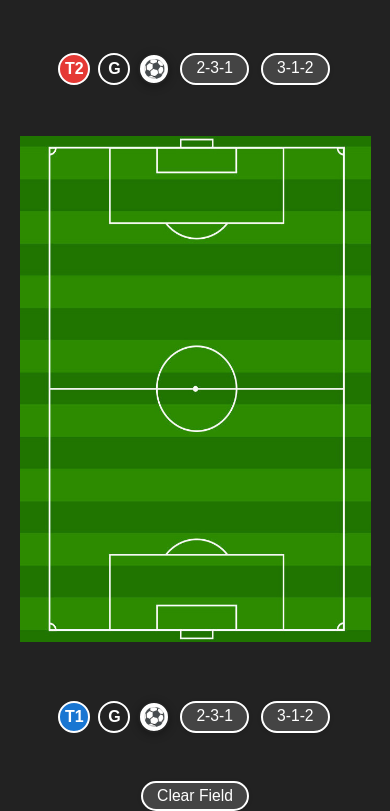
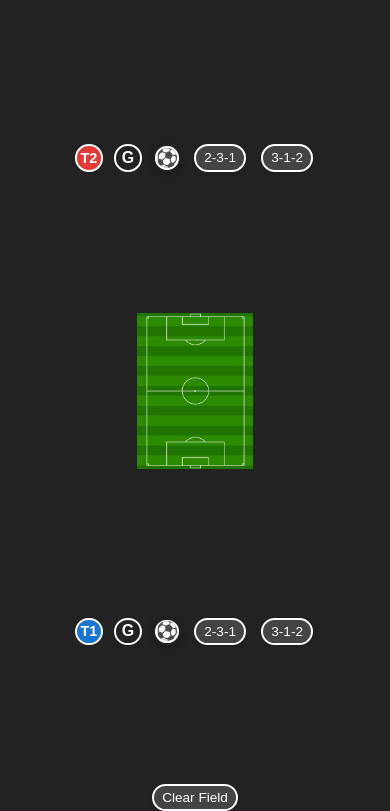
Before and after one commit to soborskyi/soccer-tactic-board, a plain HTML site: page index.html in a window 390 px wide. Shown: the part 33-844 px from the top of the page. Drawn offline with Linux system fonts and the light colour scheme.

Commit message:
Add files via upload

```diff
--- a/index.html
+++ b/index.html
@@ -6,6 +6,15 @@
   <title>Soccer Tactic Board</title>
   <style>
     /* --- General Layout --- */
+    html, body {
+      height: 100vh;
+      width: 100vw;
+      min-height: 100vh;
+      min-width: 100vw;
+      overflow: hidden;
+      margin: 0;
+      padding: 0;
+    }
     body {
       font-family: Arial, sans-serif;
       background: #222;
@@ -17,14 +26,18 @@
       min-height: 100vh;
       height: 100vh;
       box-sizing: border-box;
+      overflow: hidden;
     }
     .main-layout {
       display: flex;
       flex-direction: column;
       height: 100vh;
       width: 100vw;
+      min-height: 100vh;
+      min-width: 100vw;
       justify-content: space-between;
       align-items: center;
+      overflow: hidden;
     }
     .team-controls {
       margin: 0 !important;
@@ -32,16 +45,26 @@
     .board-container {
       flex: 1 1 auto;
       margin: 4px 0 !important;
+      /* Set a fixed aspect ratio for the field */
+      aspect-ratio: 2.1 / 3; /* width / height, typical soccer field */
+      max-width: 98vw;
       max-height: 60vh;
-      height: 60vh;
-      max-width: 90vw;
       width: 400px;
+      height: auto;
+      min-width: 180px;
+      min-height: 180px;
       box-sizing: border-box;
       position: relative;
+      display: flex;
+      align-items: center;
+      justify-content: center;
     }
     #soccer-field {
       width: 100%;
       height: 100%;
+      max-width: 100%;
+      max-height: 100%;
+      object-fit: contain;
       display: block;
       user-select: none;
       pointer-events: none;
@@ -136,12 +159,61 @@
       color: #fff;
       border-color: #fff;
     }
-    @media (max-width: 500px) {
+    @media (max-width: 700px), (max-height: 700px) {
+      .main-layout {
+        height: 100vh;
+        width: 100vw;
+        min-height: 100vh;
+        min-width: 100vw;
+      }
       .board-container {
+        aspect-ratio: 2.1 / 3;
         width: 98vw;
-        height: 50vw;
-        min-height: 200px;
-        min-width: 200px;
+        max-width: 100vw;
+        max-height: 60vw;
+        height: auto;
+        min-width: 120px;
+        min-height: 120px;
+      }
+      .pin-list, .preset-list {
+        gap: 3vw !important;
+      }
+      .pin {
+        width: 7vw;
+        height: 7vw;
+        min-width: 22px;
+        min-height: 22px;
+        max-width: 32px;
+        max-height: 32px;
+        font-size: 1.1em;
+      }
+      .formation-label {
+        font-size: 0.95em;
+        padding: 2vw 4vw;
+      }
+    }
+    @media (max-width: 400px), (max-height: 400px) {
+      .board-container {
+        aspect-ratio: 2.1 / 3;
+        width: 98vw;
+        max-width: 100vw;
+        max-height: 40vw;
+        height: auto;
+        min-width: 80px;
+        min-height: 80px;
+      }
+      .pin {
+        width: 6vw;
+        height: 6vw;
+        min-width: 16px;
+        min-height: 16px;
+        max-width: 24px;
+        max-height: 24px;
+        font-size: 0.9em;
+      }
+      .formation-label {
+        font-size: 0.85em;
+        padding: 1vw 2vw;
       }
     }
   </style>
```
